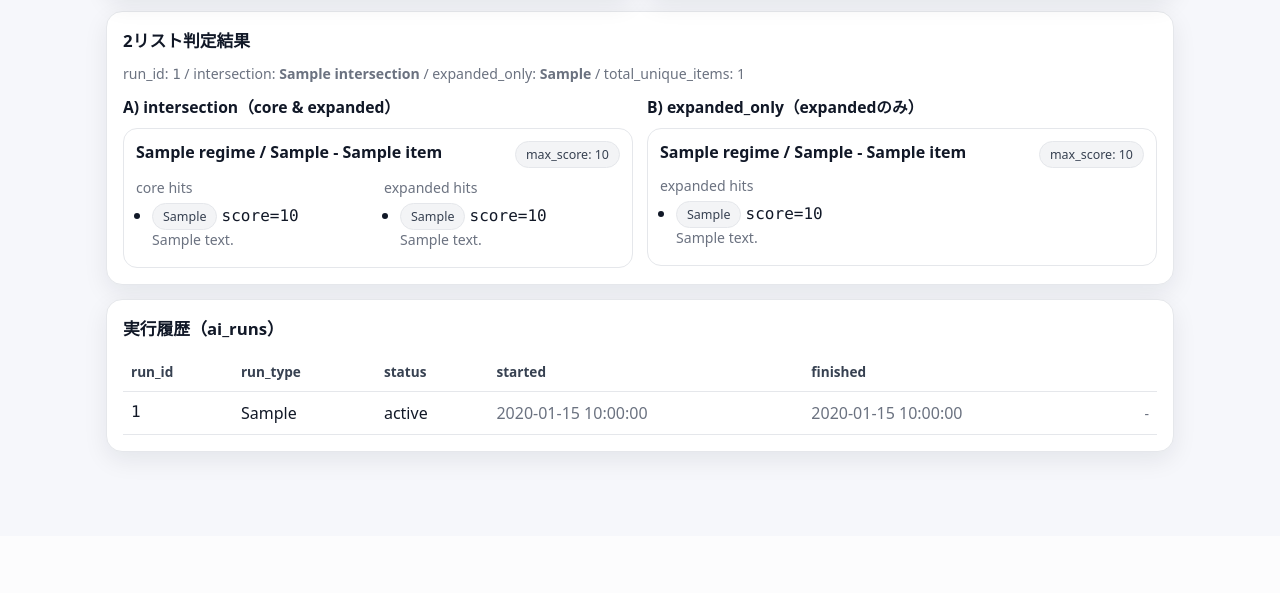
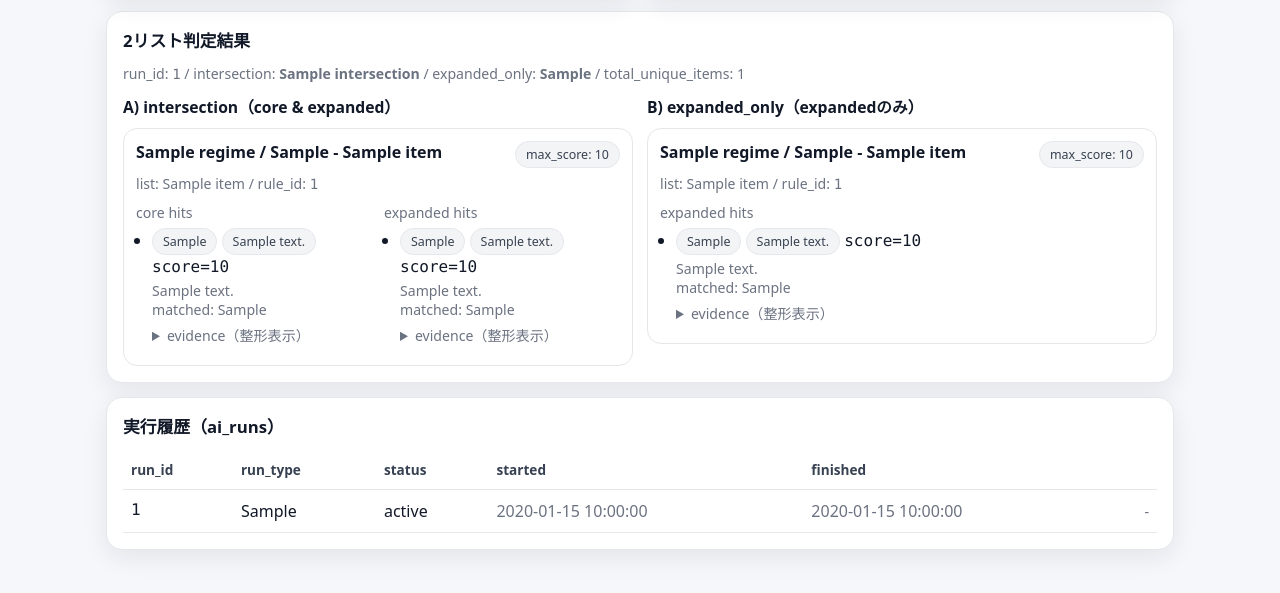
Before and after one commit to tsp0918/AI_validation, a FastAPI app: template templates/transaction_detail.html in a window 1280 px wide. Shown: the part 337-930 px from the top of the page. Before the commit the page ends 802 px from the top, so only its background shows below. Run offline with FastAPI, Linux system fonts and the light colour scheme; the template is opened without the code that fills it: most values are stand-ins (such as "Sample title", 1, 10 or a date in 2020).

Commit message:
Improve matrix_match and two-list UI: NOT NULL handling, JP matching, readable evidence

```diff
--- a/templates/transaction_detail.html
+++ b/templates/transaction_detail.html
@@ -68,31 +68,67 @@
             {% for item in two_lists.intersection %}
               <div class="list-item">
                 <div class="row">
-                  <div class="strong">{{ item.regime }} / {{ item.item_no }} {% if item.title %}- {{ item.title }}{% endif %}</div>
+                  <div class="strong">
+                    {{ item.regime }} /
+                    {{ item.item_no_display }}
+                    {% if item.title %}- {{ item.title }}{% endif %}
+                  </div>
                   <div class="chip">max_score: {{ item.max_score }}</div>
                 </div>
 
-                <div class="subgrid">
+                <div class="muted small" style="margin-top:6px;">
+                  {% if item.list_name %}list: {{ item.list_name }} / {% endif %}
+                  rule_id: <span class="mono">{{ item.rule_id }}</span>
+                </div>
+
+                <div class="subgrid" style="margin-top:10px;">
                   <div>
                     <div class="muted small">core hits</div>
                     <ul class="bul">
                       {% for h in item.hits.core %}
-                        <li>
+                        <li style="margin-bottom:8px;">
                           <span class="chip">{{ h.match_type }}</span>
+                          <span class="chip">{{ h.decision or "-" }}</span>
                           <span class="mono">score={{ h.match_score }}</span>
-                          <div class="muted small">{{ h.usage_text or "-" }}</div>
+
+                          <div class="muted small" style="margin-top:4px;">{{ h.usage_text or "-" }}</div>
+
+                          {% if h.matched_tokens_str %}
+                            <div class="muted small">matched: {{ h.matched_tokens_str }}</div>
+                          {% endif %}
+
+                          {% if h.evidence_pretty %}
+                            <details style="margin-top:6px;">
+                              <summary class="muted small">evidence（整形表示）</summary>
+                              <pre style="white-space:pre-wrap; margin-top:6px;">{{ h.evidence_pretty }}</pre>
+                            </details>
+                          {% endif %}
                         </li>
                       {% endfor %}
                     </ul>
                   </div>
+
                   <div>
                     <div class="muted small">expanded hits</div>
                     <ul class="bul">
                       {% for h in item.hits.expanded %}
-                        <li>
+                        <li style="margin-bottom:8px;">
                           <span class="chip">{{ h.match_type }}</span>
+                          <span class="chip">{{ h.decision or "-" }}</span>
                           <span class="mono">score={{ h.match_score }}</span>
-                          <div class="muted small">{{ h.usage_text or "-" }}</div>
+
+                          <div class="muted small" style="margin-top:4px;">{{ h.usage_text or "-" }}</div>
+
+                          {% if h.matched_tokens_str %}
+                            <div class="muted small">matched: {{ h.matched_tokens_str }}</div>
+                          {% endif %}
+
+                          {% if h.evidence_pretty %}
+                            <details style="margin-top:6px;">
+                              <summary class="muted small">evidence（整形表示）</summary>
+                              <pre style="white-space:pre-wrap; margin-top:6px;">{{ h.evidence_pretty }}</pre>
+                            </details>
+                          {% endif %}
                         </li>
                       {% endfor %}
                     </ul>
@@ -114,17 +150,39 @@
             {% for item in two_lists.expanded_only %}
               <div class="list-item">
                 <div class="row">
-                  <div class="strong">{{ item.regime }} / {{ item.item_no }} {% if item.title %}- {{ item.title }}{% endif %}</div>
+                  <div class="strong">
+                    {{ item.regime }} /
+                    {{ item.item_no_display }}
+                    {% if item.title %}- {{ item.title }}{% endif %}
+                  </div>
                   <div class="chip">max_score: {{ item.max_score }}</div>
                 </div>
 
-                <div class="muted small" style="margin-top:8px;">expanded hits</div>
+                <div class="muted small" style="margin-top:6px;">
+                  {% if item.list_name %}list: {{ item.list_name }} / {% endif %}
+                  rule_id: <span class="mono">{{ item.rule_id }}</span>
+                </div>
+
+                <div class="muted small" style="margin-top:10px;">expanded hits</div>
                 <ul class="bul">
                   {% for h in item.hits.expanded %}
-                    <li>
+                    <li style="margin-bottom:8px;">
                       <span class="chip">{{ h.match_type }}</span>
+                      <span class="chip">{{ h.decision or "-" }}</span>
                       <span class="mono">score={{ h.match_score }}</span>
-                      <div class="muted small">{{ h.usage_text or "-" }}</div>
+
+                      <div class="muted small" style="margin-top:4px;">{{ h.usage_text or "-" }}</div>
+
+                      {% if h.matched_tokens_str %}
+                        <div class="muted small">matched: {{ h.matched_tokens_str }}</div>
+                      {% endif %}
+
+                      {% if h.evidence_pretty %}
+                        <details style="margin-top:6px;">
+                          <summary class="muted small">evidence（整形表示）</summary>
+                          <pre style="white-space:pre-wrap; margin-top:6px;">{{ h.evidence_pretty }}</pre>
+                        </details>
+                      {% endif %}
                     </li>
                   {% endfor %}
                 </ul>
```
Also changed, not shown: app/services/two_list.py (+77 -4 lines).
